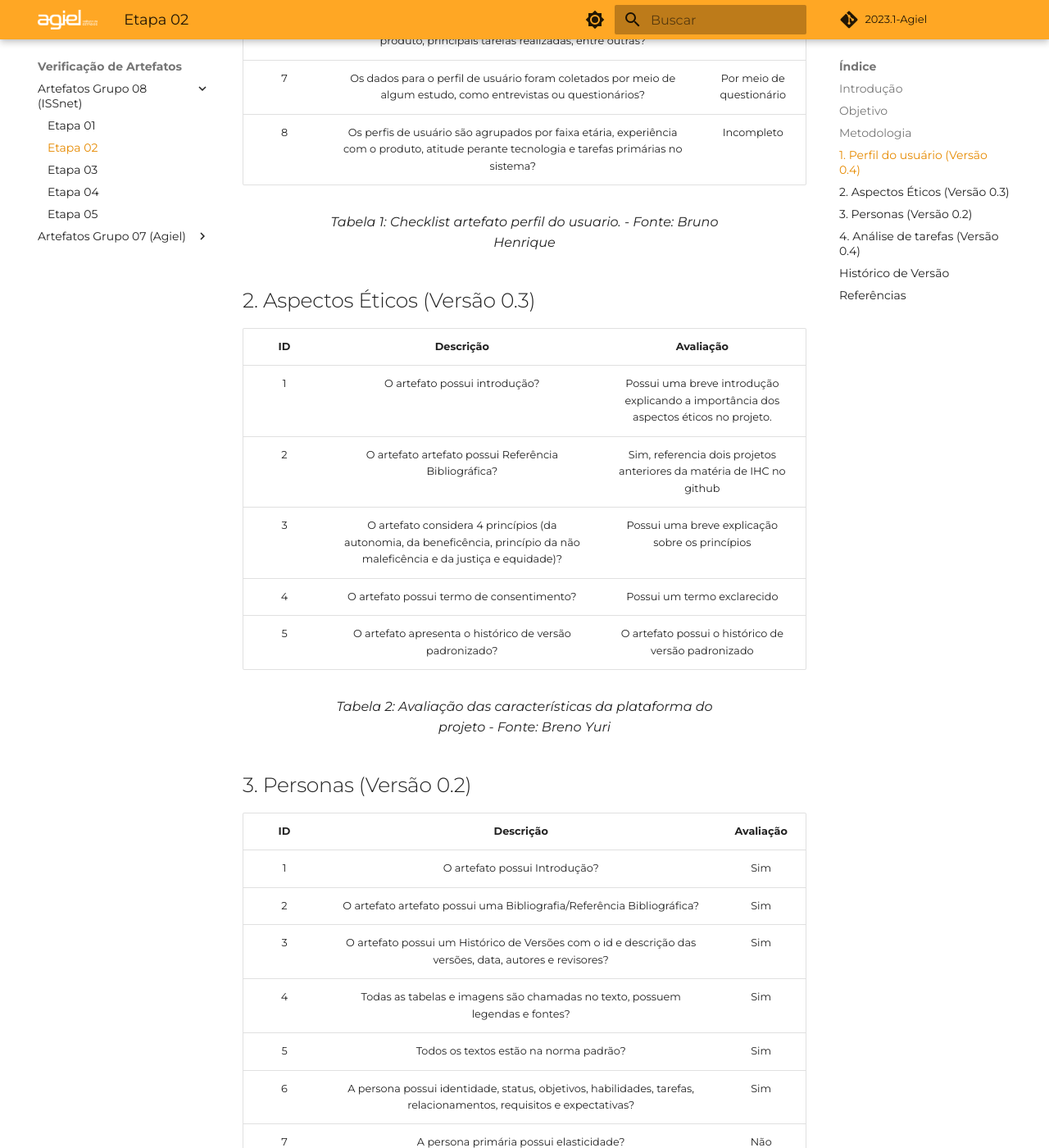
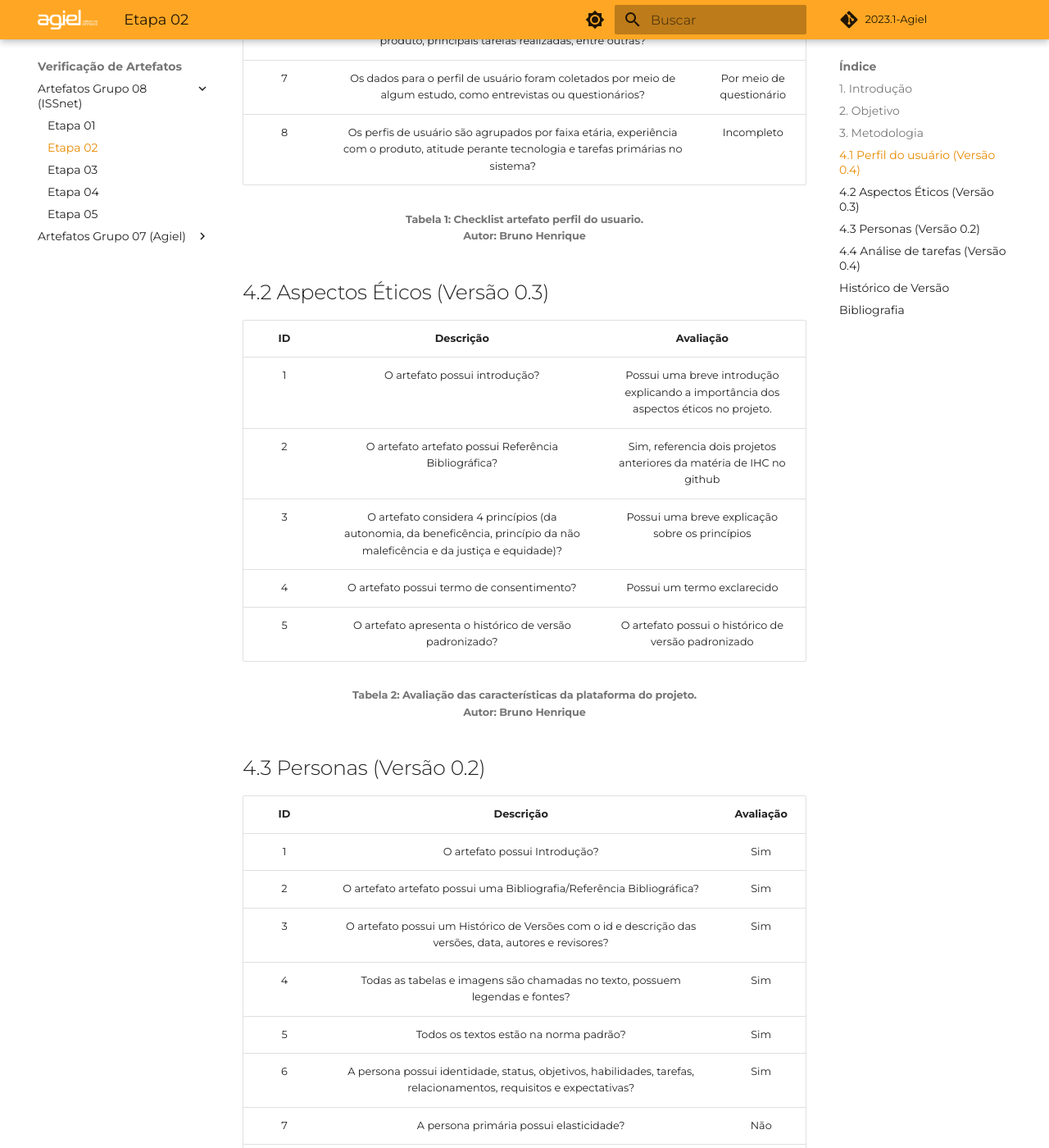
Before and after one commit to Interacao-Humano-Computador/2023.1-Agiel, an MkDocs documentation site: the page built from docs/verificacao/grupo_8/etapa_2.md, in a window 1280 px wide and 1400 px high, scrolled down 1197 px. Shown: the whole window at 82% size. Built offline with MkDocs 1.6.1 and Material for MkDocs 9.7.7, drawn with Linux system fonts in a browser that asks for light colours; some web fonts are replaced; comment, search, counter and statistics services are not loaded; some of the changed text lies outside the part shown.

Commit message:
Padronização dos artefatos de verificação grupo+1

````diff
--- a/docs/verificacao/grupo_8/etapa_2.md
+++ b/docs/verificacao/grupo_8/etapa_2.md
@@ -1,19 +1,19 @@
 # Verificicação dos artefatos da etapa 02 do Grupo 08 (ISSNet)
 
-## Introdução
+## 1. Introdução
 <p align="justify">
 A verificação da qualidade dos artefatos produzidos em um projeto desempenha um papel fundamental no controle de qualidade de um projeto de IHC. Garantir que os artefatos entregues satisfaçam requisitos preestabelecidos individualmente resulta em um projeto final de muito mais valor.
 </p>
 
-## Objetivo
+## 2. Objetivo
 <p align="justify">
 Este documento tem como fim verificar a qualidade dos artefatos produzidos pelo <a href="https://interacao-humano-computador.github.io/2023.1-ISSNet/">grupo 08</a>, responsável pela avaliação do site <a href="https://df.issnetonline.com.br/online/Login/Login.aspx?ReturnUrl=%2fonline">ISSNet</a>, na etapa 02.
 </p>
 
-## Metodologia
+## 3. Metodologia
 A verificação dos artefatos será feita por meio de inspeção FAGAN (1976), utilizando um checklist. Esse checklist é baseado nos requisitos apresentados no plano de ensino da disciplina, bem como no feedback dos monitores e do professor em entregas anteriores.
 
-## 1. Perfil do usuário (Versão 0.4)
+## 4.1 Perfil do usuário (Versão 0.4)
 
 | ID |                                                                                                                           Descrição                                                                                                                            |        Avaliação         |
 |:--:|:--------------------------------------------------------------------------------------------------------------------------------------------------------------------------------------------------------------------------------------------------------------:|:------------------------:|
@@ -26,9 +26,10 @@ A verificação dos artefatos será feita por meio de inspeção FAGAN (1976), u
 | 7  |                                                                         Os dados para o perfil de usuário foram coletados por meio de algum estudo, como entrevistas ou questionários?                                                                         | Por meio de questionário |
 | 8  |                                                           Os perfis de usuário são agrupados por faixa etária, experiência com o produto, atitude perante tecnologia e tarefas primárias no sistema?                                                           |        Incompleto        |
 
-<figcaption align="center">Tabela 1: Checklist artefato perfil do usuario. - Fonte: Bruno Henrique </figcaption>
+<h6 align = "center"> Tabela 1: Checklist artefato perfil do usuario.
+<br> Autor: Bruno Henrique </h6>
 
-## 2. Aspectos Éticos (Versão 0.3)
+## 4.2 Aspectos Éticos (Versão 0.3)
 
 | ID | Descrição  | Avaliação |
 |:--:|:----------:|:---------:|
@@ -38,9 +39,10 @@ A verificação dos artefatos será feita por meio de inspeção FAGAN (1976), u
 | 4 | O artefato possui termo de consentimento? | Possui um termo exclarecido |
 | 5 | O artefato apresenta o histórico de versão padronizado? | O artefato possui o histórico de versão padronizado |
 
-<figcaption align="center">Tabela 2: Avaliação das características da plataforma do projeto - Fonte: Breno Yuri</figcaption>
+<h6 align = "center"> Tabela 2: Avaliação das características da plataforma do projeto.
+<br> Autor: Bruno Henrique </h6>
 
-## 3. Personas (Versão 0.2)
+## 4.3 Personas (Versão 0.2)
 
 | ID |                                                     Descrição                                                     |   Avaliação   |
 |:--:|:-----------------------------------------------------------------------------------------------------------------:|:-------------:|
@@ -60,9 +62,10 @@ A verificação dos artefatos será feita por meio de inspeção FAGAN (1976), u
 | 14 |                                Possui objetivos pessoais, corporativos e práticos?                                |      Sim      |
 | 15 |                                   Há algum objetivo de experiência da persona?                                    |      Sim      |
 
-<figcaption align="center">Tabela 3: Checklist artefato personas. - Fonte: Bruno Henrique </figcaption>
+<h6 align = "center"> Tabela 3: Checklist artefato personas.
+<br> Autor: Bruno Henrique </h6>
 
-## 4. Análise de tarefas (Versão 0.4)
+## 4.4 Análise de tarefas (Versão 0.4)
 
 | ID | Descrição  | Avaliação |
 |:--:|:----------:|:---------:|
@@ -72,9 +75,11 @@ A verificação dos artefatos será feita por meio de inspeção FAGAN (1976), u
 | 4 | O artefato possui termo de consentimento? | Possui um termo exclarecido |
 | 5 | O artefato apresenta o histórico de versão padronizado? | O artefato possui o histórico de versão padronizado |
 
-<figcaption align="center">Tabela 4: Avaliação da análise de tarefas - Fonte: Vitor Borges</figcaption>
+<h6 align = "center"> Tabela 4: Avaliação da análise de tarefas.
+<br> Autor: Bruno Henrique </h6>
 
 ## Histórico de Versão
+A Tabela 5 registra o histórico de versão desse documento.
 
 | Versão | Data  |             Descrição              |     Autor      | Revisor |
 |:------:|:-----:|:----------------------------------:|:--------------:|:-------:|
@@ -83,7 +88,9 @@ A verificação dos artefatos será feita por meio de inspeção FAGAN (1976), u
 | `1.2`  | 05/06/2023 |    Perfil do Usuario e Personas    | Bruno Henrique |         |
 | `1.3`  | 05/06/2023 | Análise das Tarefas                | Vitor Borges | Pedro     |
 
-## Referências
-```
-BARBOSA, Simone; DINIZ, Bruno. Interação Humano-Computador. Editora Elsevier, Rio de Janeiro, 2010.
-```
+<h6 align = "center"> Tabela 5: Histórico de Versões
+<br> Autor: Carlos </h6>
+
+## Bibliografia
+
+> BARBOSA, Simone; DINIZ, Bruno. Interação Humano-Computador. Editora Elsevier, Rio de Janeiro, 2010.
````
Also changed, not shown: docs/verificacao/grupo_8/etapa_1.md (+10 -7 lines), docs/verificacao/grupo_8/etapa_3.md (+21 -13 lines), docs/verificacao/grupo_8/etapa_4.md (+20 -22 lines), docs/verificacao/grupo_8/etapa_5.md (+22 -18 lines).
